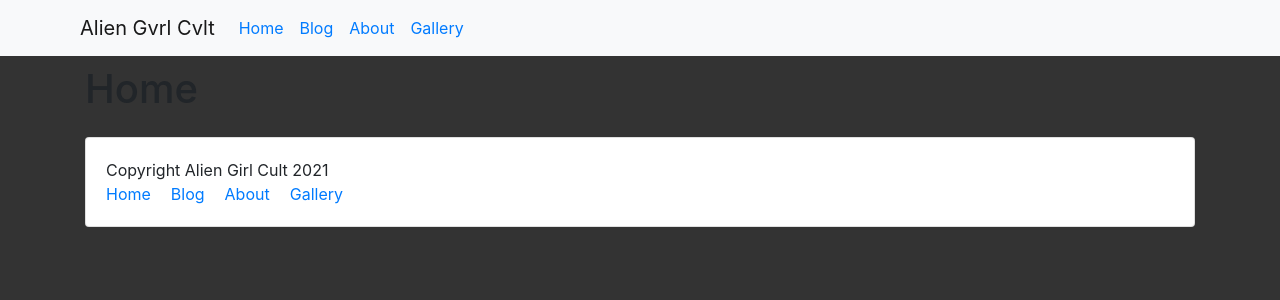
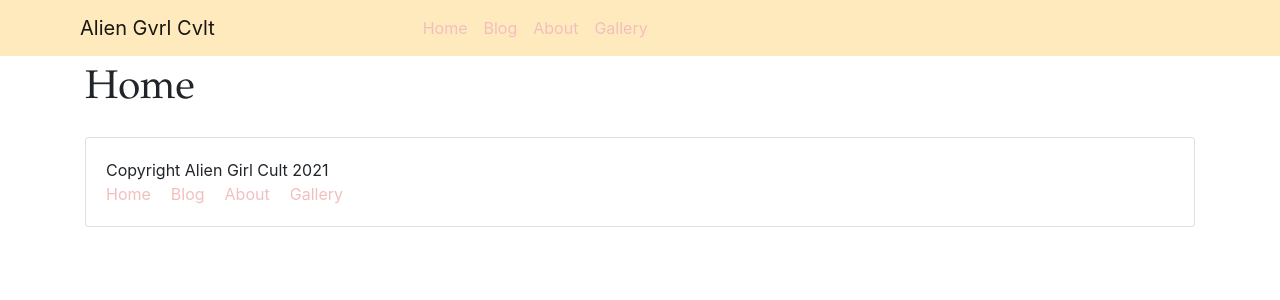
Before and after one commit to paulreyneveld/agc, a React (Create React App) app: page / in a window 1280 px wide. Shown: the top 300 px of the page. Built offline with nearby package versions, Linux system fonts and the light colour scheme; no server answers.

Commit message:
Messing with global sass variables to improve design

```diff
--- a/src/components/Navigation.js
+++ b/src/components/Navigation.js
@@ -8,6 +8,7 @@ const styles = {
     paddingLeft: "5em",
     textAlight: "center"
 }
+
 const Navigation = () => {
     return (
     <Container>
--- a/src/custom.scss
+++ b/src/custom.scss
@@ -1,3 +1,7 @@
-$body-bg: #333;
-
+$navbar-padding-x: 10em;
+$headings-font-family: Garamond;
+$bg-light: #999;
+$primary: #F2BFBF;
+$bg-color: #999;
+$light: #FFEABE;
 @import '~bootstrap/scss/bootstrap.scss';
```
Also changed, not shown: 1 other file (tests, documents, lock files or other folders).
